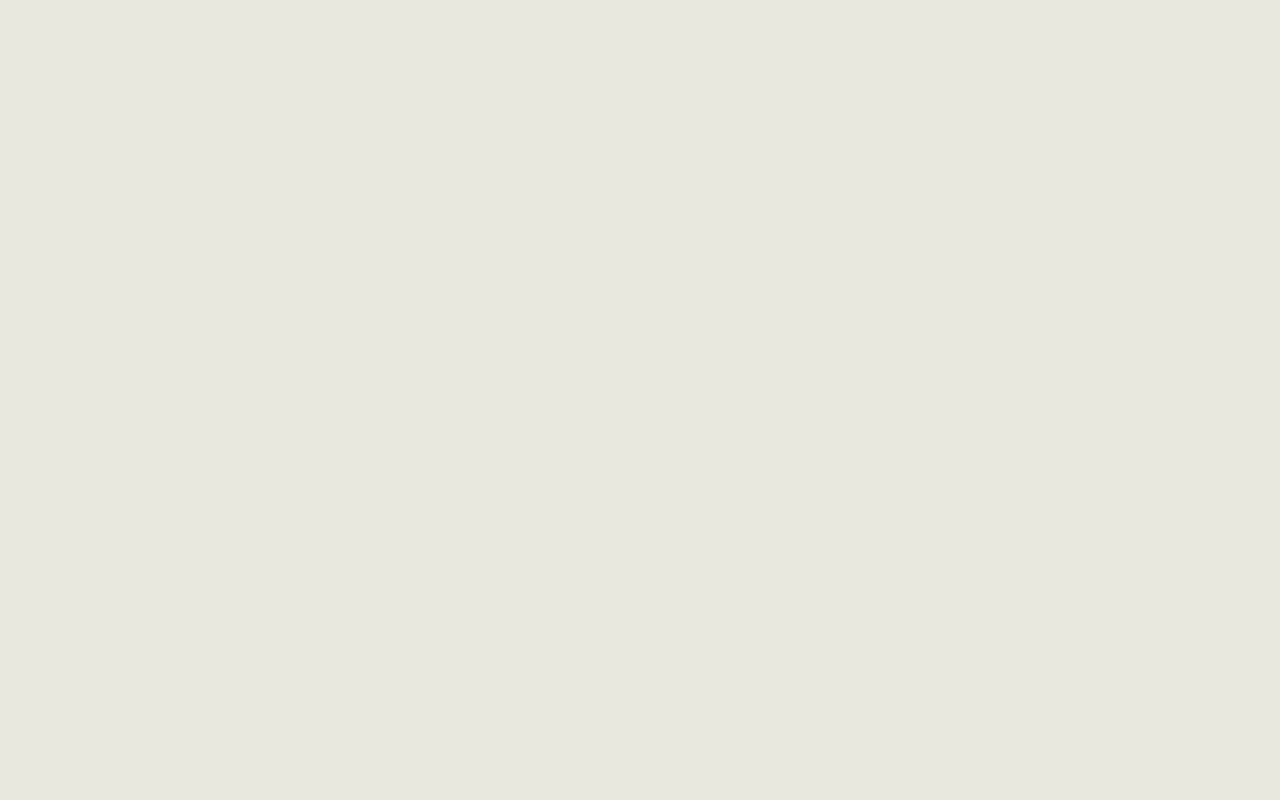
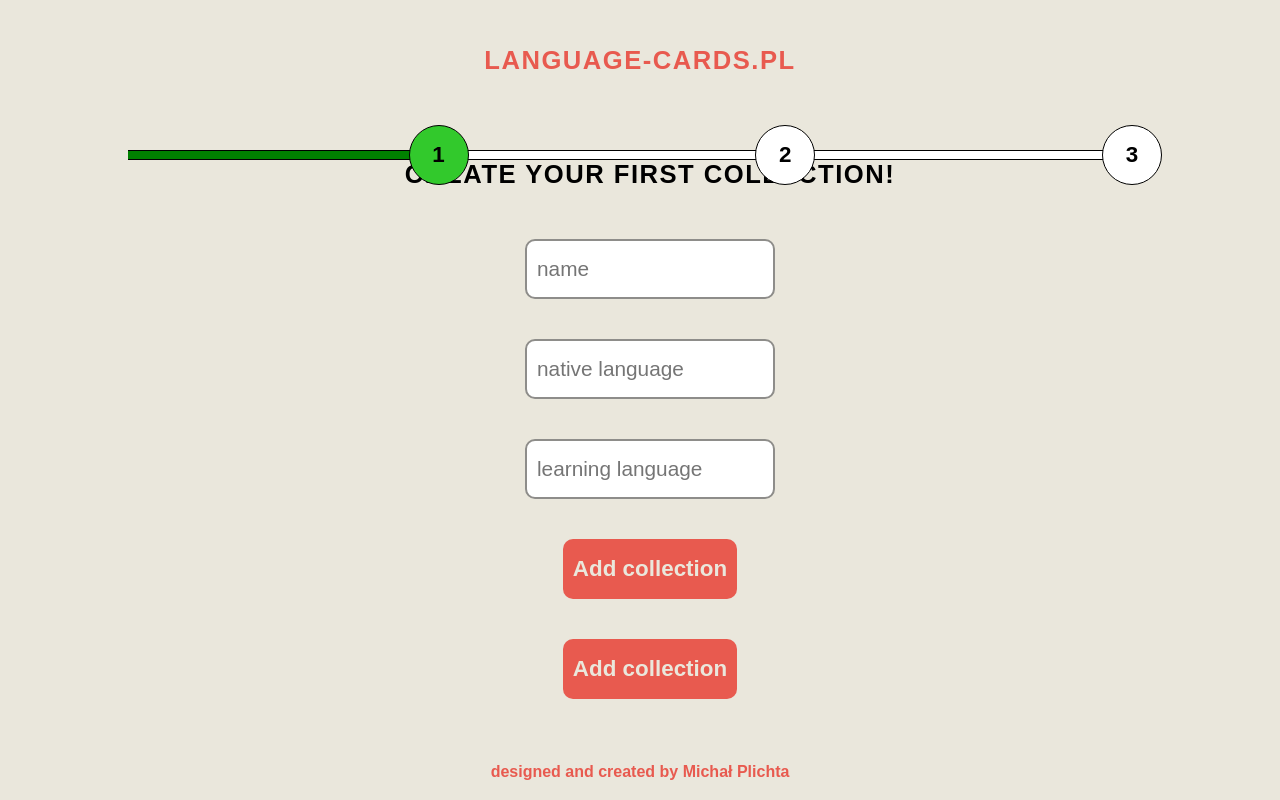
Before and after one commit to Kirweed/language-cards, a React (Create React App) app: page /register in a window 1280 px wide. Before the commit this address had no page. Built offline with nearby package versions, Linux system fonts and the light colour scheme.

Commit message:
progress bar on register view, first form styling in register view

```diff
--- /dev/null
+++ b/src/components/molecules/ProgressBar.tsx
@@ -0,0 +1,78 @@
+import React from "react";
+import styled, { css } from "styled-components";
+
+const StyledWrapper = styled.div`
+  width: 80%;
+  margin: 150px auto 10px auto;
+  position: relative;
+`;
+
+const StyledLineWrapper = styled.div`
+  position: absolute;
+  display: flex;
+  z-index: 100;
+  width: 100%;
+  height: 10px;
+`;
+
+const StyledLine = styled.div<{ progress?: boolean }>`
+  z-index: 100;
+  background-color: white;
+  border-bottom: 1px solid black;
+  border-top: 1px solid black;
+  width: 33%;
+  height: 10px;
+
+  ${({ progress }) =>
+    progress &&
+    css`
+      background-color: green;
+    `}
+`;
+
+const StyledCircle = styled.div<{ progress?: boolean }>`
+  display: flex;
+  align-items: center;
+  justify-content: center;
+  border: 1px solid black;
+  width: 60px;
+  height: 60px;
+  border-radius: 50%;
+  background-color: white;
+  font-size: ${({ theme }) => theme.fontSize.l};
+  font-weight: ${({ theme }) => theme.fontWeight.bold};
+
+  ${({ progress }) =>
+    progress &&
+    css`
+      background-color: #32c92c;
+    `};
+`;
+
+const StyledCircleWrapper = styled.div`
+  position: absolute;
+  display: flex;
+  justify-content: flex-end;
+  top: -25px;
+  gap: 28%;
+  right: -10px;
+  z-index: 101;
+  width: 100%;
+`;
+
+const ProgressBar = () => (
+  <StyledWrapper>
+    <StyledLineWrapper>
+      <StyledLine progress />
+      <StyledLine />
+      <StyledLine />
+    </StyledLineWrapper>
+    <StyledCircleWrapper>
+      <StyledCircle progress>1</StyledCircle>
+      <StyledCircle>2</StyledCircle>
+      <StyledCircle>3</StyledCircle>
+    </StyledCircleWrapper>
+  </StyledWrapper>
+);
+
+export default ProgressBar;
--- a/src/templates/HomePageTemplate.tsx
+++ b/src/templates/HomePageTemplate.tsx
@@ -1,5 +1,6 @@
 import React, { useState } from "react";
 import styled, { css } from "styled-components";
+import { useNavigate } from "react-router";
 import Footer from "../components/atoms/Footer";
 import Header from "../components/molecules/Header";
 import Paragraph from "../components/atoms/Paragraph";
@@ -47,9 +48,14 @@ const StyledWrapper = styled.div<{ left?: boolean; right?: boolean }>`
 
 const HomePageTemplate = () => {
   const [isModalOpen, changeModalStatus] = useState(false);
+  const navigate = useNavigate();
 
   const handleModal = () => {
     changeModalStatus((prevState) => !prevState);
+  };
+
+  const navigateRegister = () => {
+    navigate("/register");
   };
 
   return (
@@ -77,7 +83,7 @@ const HomePageTemplate = () => {
           </Paragraph>
         </StyledWrapper>
         <StyledWrapper right>
-          <Button>Try for free!</Button>
+          <Button onClick={navigateRegister}>Try for free!</Button>
         </StyledWrapper>
       </StyledMainWrapper>
       <Footer />
--- a/src/templates/ManageTemplate.tsx
+++ b/src/templates/ManageTemplate.tsx
@@ -104,15 +104,15 @@ const ManageTemplate = () => {
     <>
       <Header />
       <AddCollectionModal showed={isModalOpen} handleModalFn={setModalOpen} />
-      <ConfirmationModal
-        showed={isModalShowed}
-        ShowModalFn={showConfirmationModal}
-        itemId={collectionToDelete}
-        collection
-      />
       <StyledWrapper>
         <Heading>Your Collections:</Heading>
         <StyledGrid>
+          <ConfirmationModal
+            showed={isModalShowed}
+            ShowModalFn={showConfirmationModal}
+            itemId={collectionToDelete}
+            collection
+          />
           {Object.keys(reducer).length ? (
             reducer.collections.map((item: any) => (
               <StyledBox
--- /dev/null
+++ b/src/templates/RegisterCollectionCreator.tsx
@@ -0,0 +1,82 @@
+import React, { useState } from "react";
+import { useNavigate } from "react-router";
+import styled from "styled-components";
+import Button from "../components/atoms/Button";
+import Heading from "../components/atoms/Heading";
+import Input from "../components/atoms/Input";
+
+const StyledForm = styled.form`
+  height: 80%;
+  width: 100%;
+  gap: 5vh;
+  margin: 10px;
+  display: flex;
+  flex-direction: column;
+  align-items: center;
+  justify-content: center;
+`;
+
+const RegisterCollectionCreator = ({
+  setDataFn,
+  beforeData,
+  setStage
+}: {
+  setDataFn: (data: any) => void;
+  beforeData: any;
+  setStage: (stage: number) => void;
+}) => {
+  const [name, setName] = useState("");
+  const [nativeLanguage, setNativeLanguage] = useState("");
+  const [learnLanguage, setLearnLanguage] = useState("");
+  const navigate = useNavigate();
+
+  const cancel = () => {
+    navigate("/");
+  };
+
+  const goNext = () => {
+    setDataFn({
+      ...beforeData,
+      collectionName: name,
+      nativeLanguage,
+      learnLanguage
+    });
+    setStage(2);
+  };
+
+  return (
+    <StyledForm>
+      <Heading>Create your first collection!</Heading>
+      <Input
+        type="text"
+        placeholder="name"
+        name="name"
+        value={name}
+        onChange={(e) => setName(e.target.value)}
+      />
+      <Input
+        type="text"
+        placeholder="native language"
+        name="native_language"
+        value={nativeLanguage}
+        onChange={(e) => setNativeLanguage(e.target.value)}
+      />
+      <Input
+        type="text"
+        placeholder="learning language"
+        name="learning_language"
+        value={learnLanguage}
+        onChange={(e) => setLearnLanguage(e.target.value)}
+      />
+      <Button small onClick={goNext}>
+        Add collection
+      </Button>
+
+      <Button small onClick={cancel}>
+        Add collection
+      </Button>
+    </StyledForm>
+  );
+};
+
+export default RegisterCollectionCreator;
--- a/src/templates/UnAuthNavigateTemplate.tsx
+++ b/src/templates/UnAuthNavigateTemplate.tsx
@@ -1,6 +1,7 @@
 /* eslint-disable spaced-comment */
 import React from "react";
 import { BrowserRouter, Routes, Route, Navigate } from "react-router-dom";
+import RegisterView from "../views/registerView";
 import HomePageTemplate from "./HomePageTemplate";
 
 const UnAuthNavigateTemplate = () => (
@@ -8,6 +9,7 @@ const UnAuthNavigateTemplate = () => (
     <Routes>
       <Route path="/" element={<Navigate to="/home" />} />
       <Route path="/home" element={<HomePageTemplate />} />
+      <Route path="/register" element={<RegisterView />} />
     </Routes>
   </BrowserRouter>
 );
--- /dev/null
+++ b/src/views/registerView.tsx
@@ -0,0 +1,50 @@
+import React, { useState } from "react";
+import Footer from "../components/atoms/Footer";
+import Header from "../components/molecules/Header";
+import ProgressBar from "../components/molecules/ProgressBar";
+import RegisterCollectionCreator from "../templates/RegisterCollectionCreator";
+
+interface CardInterface {
+  nativeWord: string;
+  learnWord: string;
+}
+
+export interface DataToRegister {
+  username: string;
+  password: string;
+  password2: string;
+  collectionName: string;
+  nativeLanguage: string;
+  learnLanguage: string;
+  LanguageCards?: CardInterface[];
+}
+
+const RegisterView = () => {
+  const [dataToRegister, setDataToRegister] = useState<DataToRegister>({
+    username: "",
+    password: "",
+    password2: "",
+    collectionName: "",
+    nativeLanguage: "",
+    learnLanguage: "",
+    LanguageCards: []
+  });
+  const [stage, setStage] = useState(1);
+
+  return (
+    <>
+      <Header />
+      <ProgressBar />
+      {stage === 1 ? (
+        <RegisterCollectionCreator
+          setDataFn={setDataToRegister}
+          beforeData={dataToRegister}
+          setStage={setStage}
+        />
+      ) : null}
+      <Footer />
+    </>
+  );
+};
+
+export default RegisterView;
```
